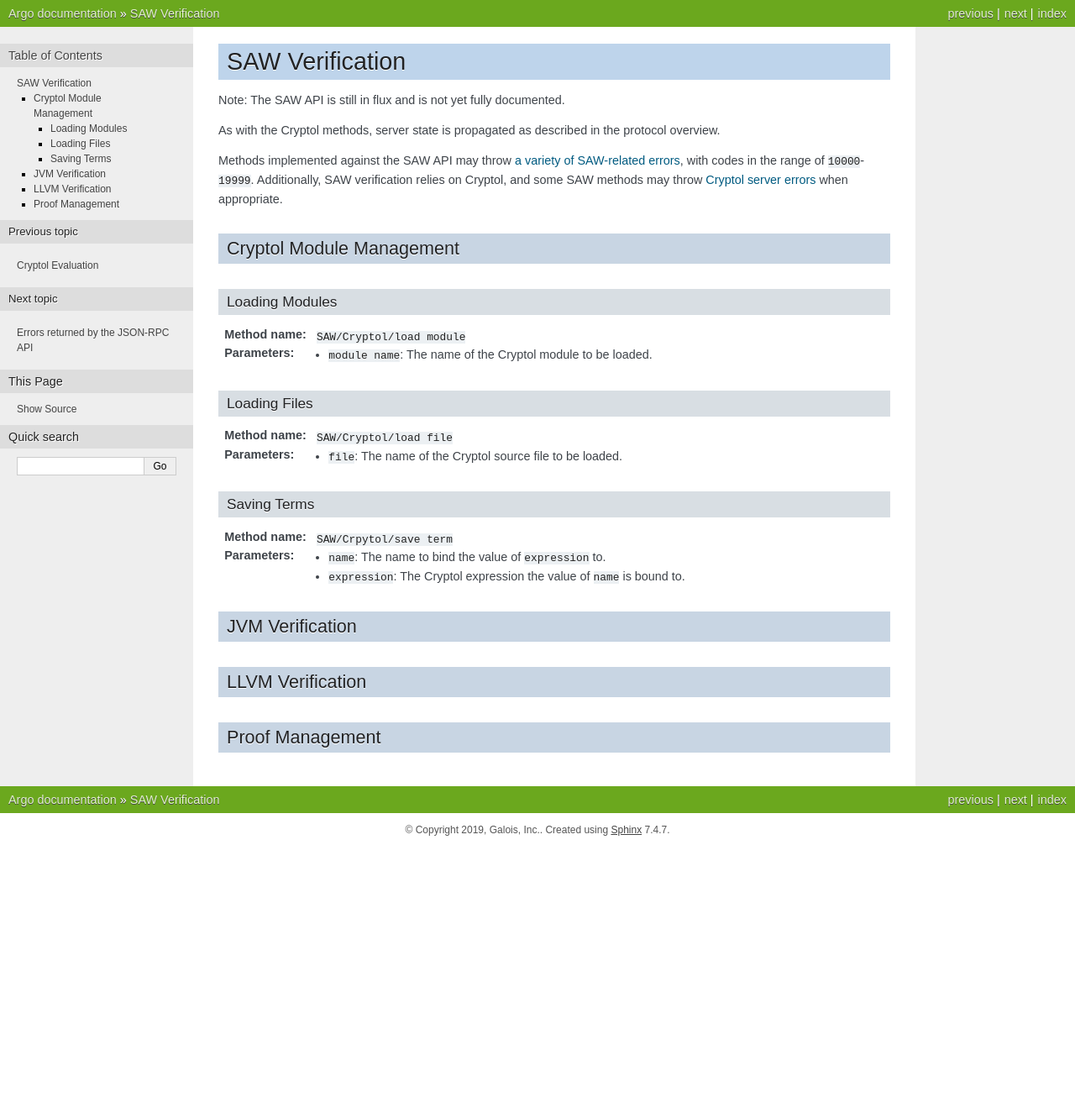
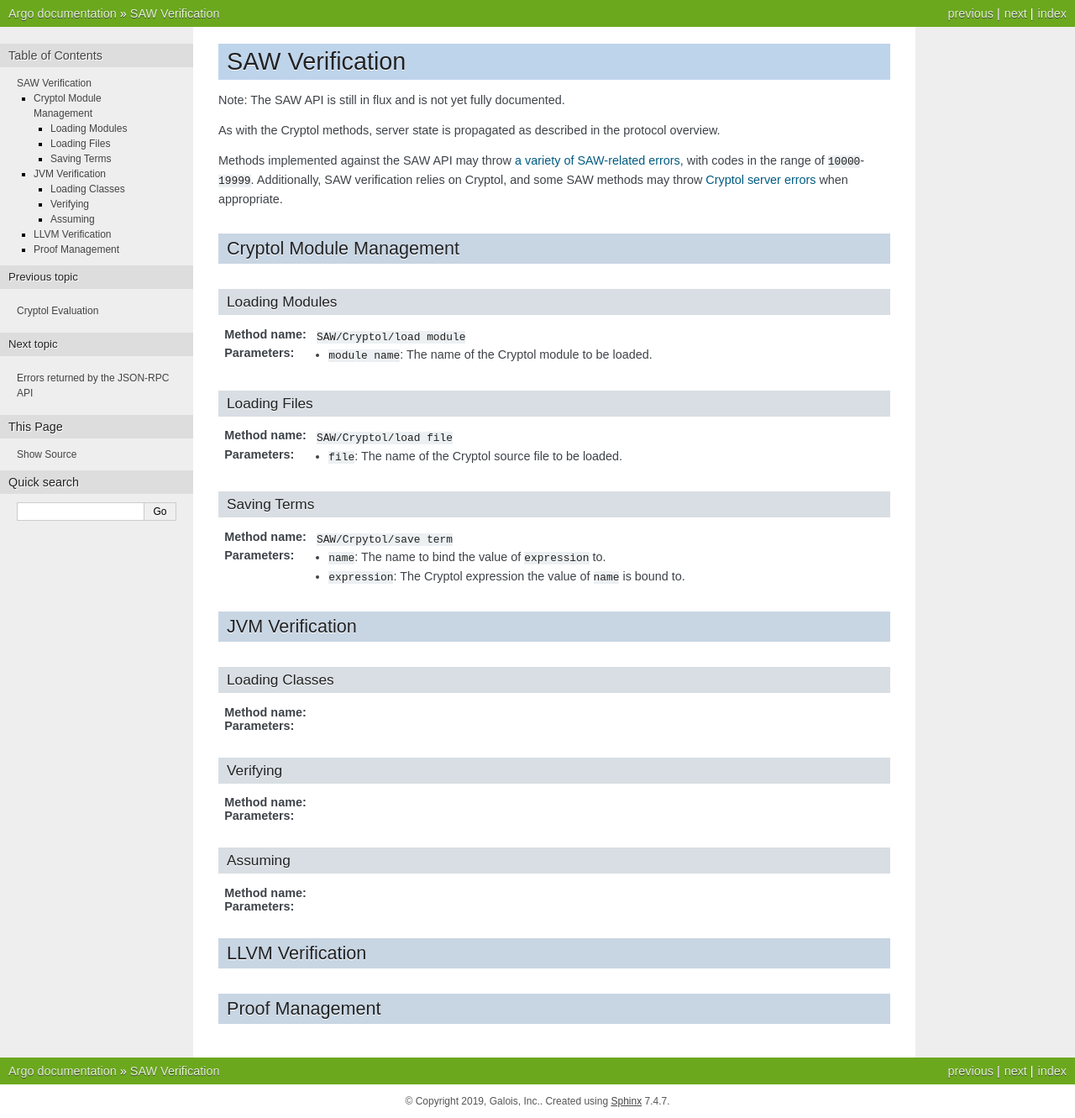
Before and after one commit to GaloisInc/argo, a Sphinx documentation site: the page built from docs/SAW.rst, in a window 1280 px wide. Shown: the whole page at 84% size. Built offline with Sphinx 7.4.7, drawn with Linux system fonts in a browser that asks for light colours; before the commit the page ends 1008 px from its top, so only the background shows below that.

Commit message:
Skeletons for JVM commands

```diff
--- a/docs/SAW.rst
+++ b/docs/SAW.rst
@@ -43,6 +43,27 @@ Saving Terms
 JVM Verification
 ================
 
+Loading Classes
+---------------
+
+:Method name:
+
+:Parameters:
+
+Verifying
+---------
+
+:Method name:
+
+:Parameters:
+
+Assuming
+--------
+
+:Method name:
+
+:Parameters:
+
 LLVM Verification
 =================
 
```
